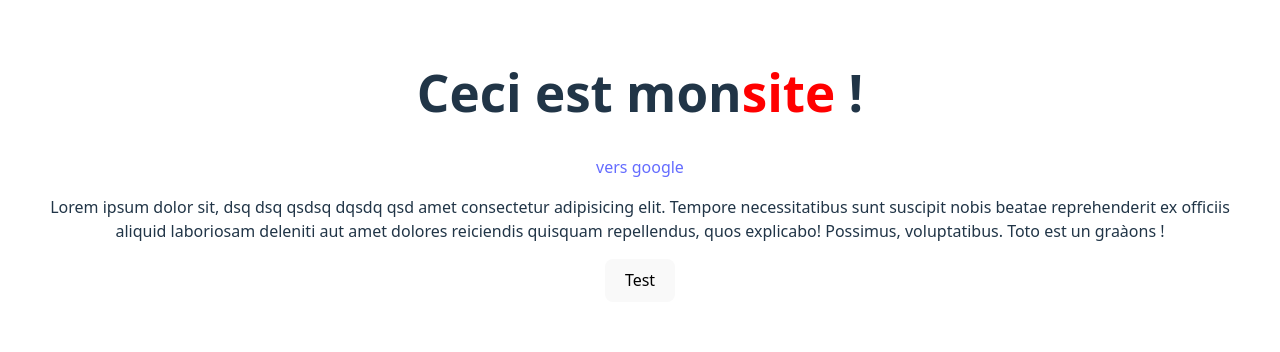
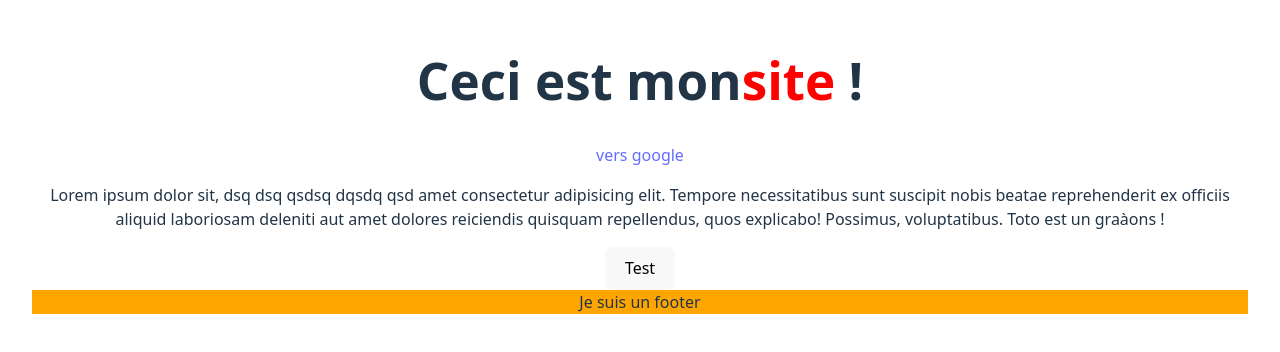
Before and after one commit to LucasRoberto99/git-workshop, a React (Vite) app: page / in a window 1280 px wide. Shown: the part 234-586 px from the top of the page. Built offline with nearby package versions, Linux system fonts and the light colour scheme.

Commit message:
added footer

```diff
--- a/src/App.jsx
+++ b/src/App.jsx
@@ -2,6 +2,7 @@ import Header from "./components/Header";
 import TestComp from "./components/TestComp";
 
 import "./App.css";
+import Footer from "./components/Footer";
 
 function App() {
   return (
@@ -22,6 +23,7 @@ function App() {
       >
         Test
       </button>
+      <Footer />
     </div>
   );
 }
--- /dev/null
+++ b/src/components/Footer.jsx
@@ -0,0 +1,13 @@
+const Footer = () => {
+  return (
+    <footer
+      style={{
+        backgroundColor: "orange",
+      }}
+    >
+      Je suis un footer
+    </footer>
+  );
+};
+
+export default Footer;
```
